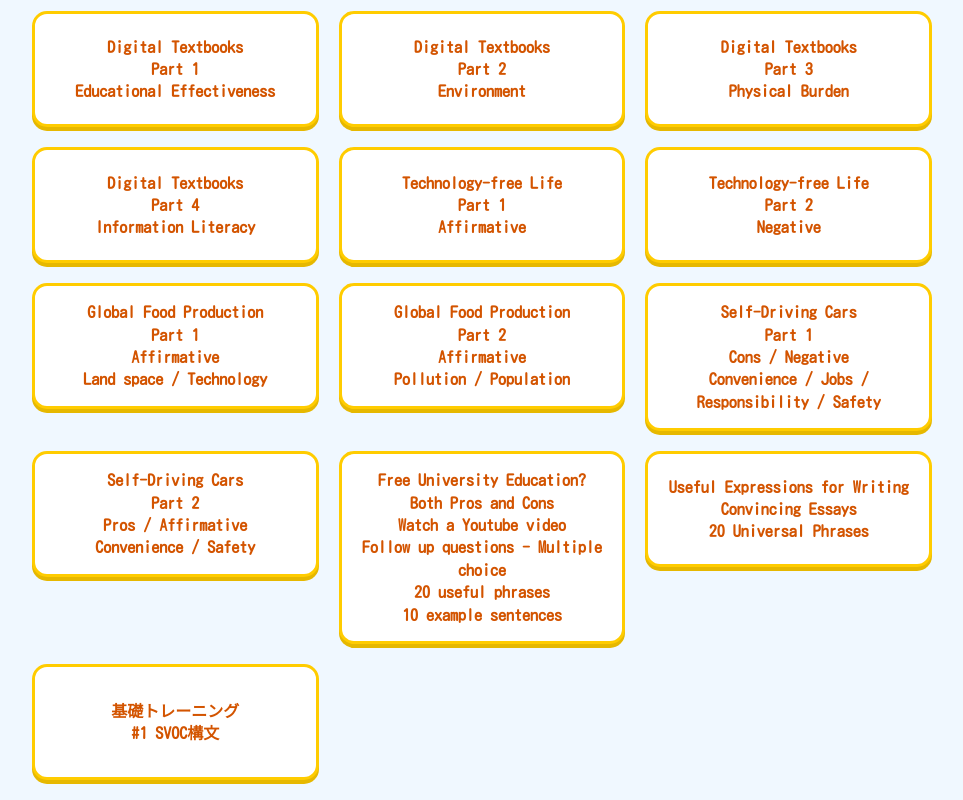
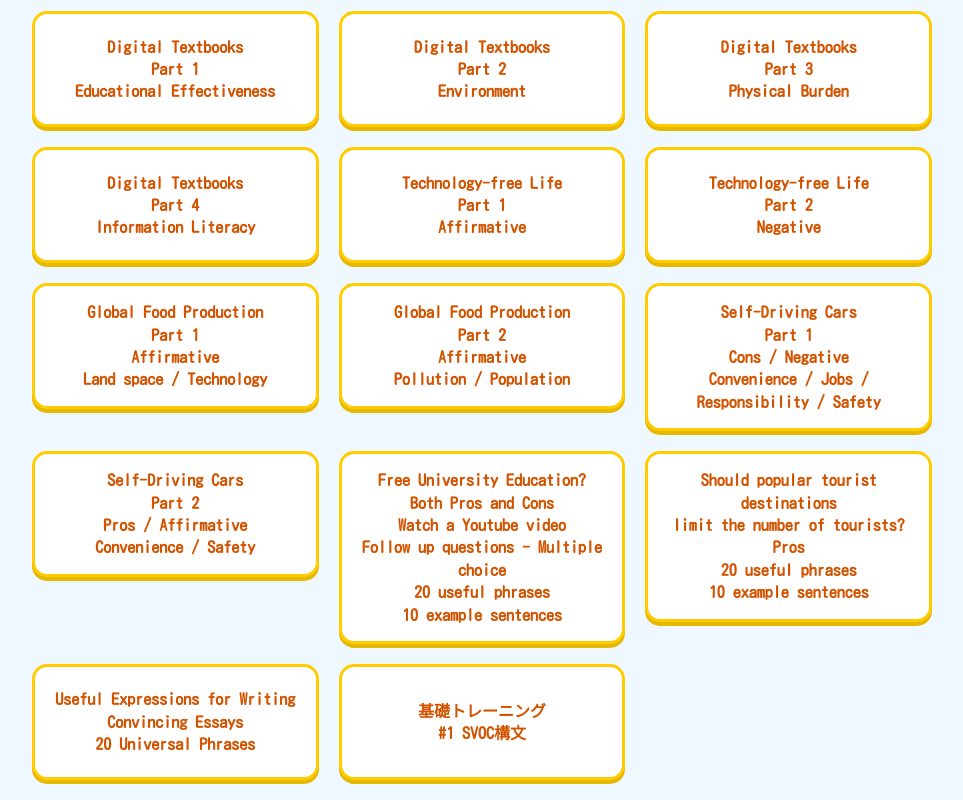
Before and after one commit to EigoStudio/Eiken-Pre1--Writing-Exercises, a plain HTML site: page index.html in a window 1280 px wide. Shown: the part 795-1595 px from the top of the page, without its empty margins (158-1121 px from the left). Drawn offline with Linux system fonts and the light colour scheme.

Commit message:
Update index.html

```diff
--- a/index.html
+++ b/index.html
@@ -231,6 +231,16 @@
             </a>
         </li>
 
+<li>
+        <a href="Tourist-Destinations-Pros.html">
+            Should popular tourist destinations<br>
+                limit the number of tourists? <br>
+            Pros<br>
+                20 useful phrases <br>
+            10 example sentences
+            </a>
+        </li>
+
         <li>
         <a href="20-Univerasal-Phrases-for-Pre1-Writing.html">
                 Useful Expressions for Writing<br>Convincing Essays<br>20 Universal Phrases
```
